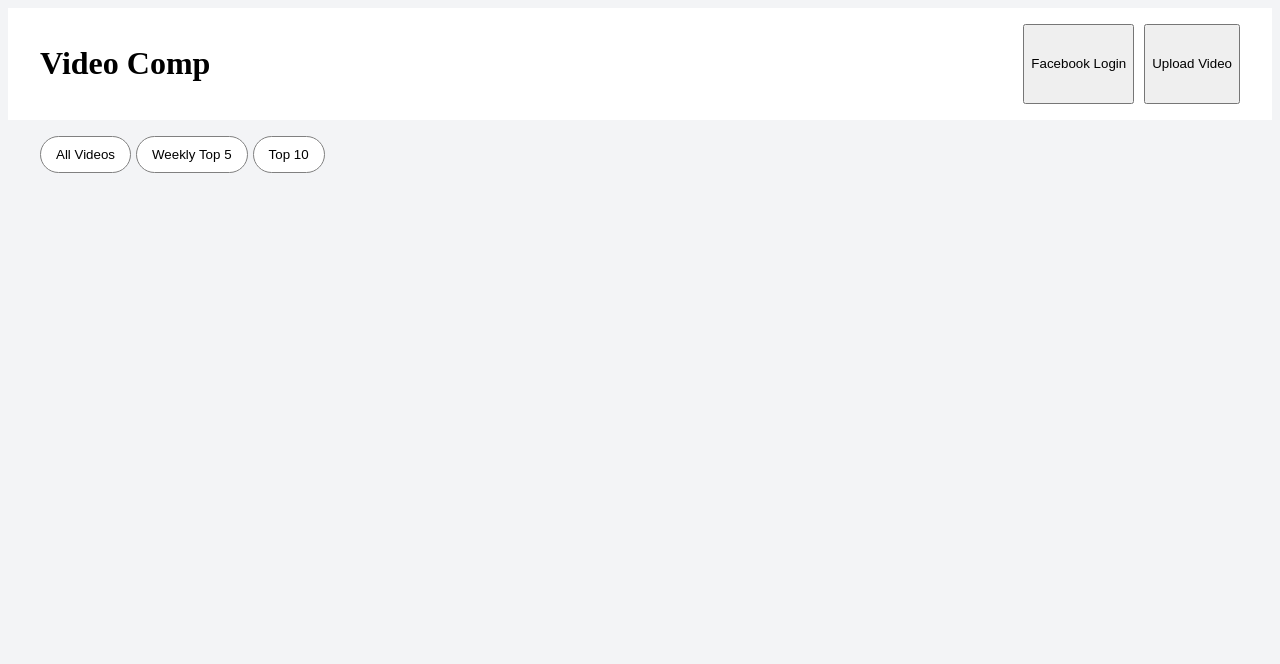
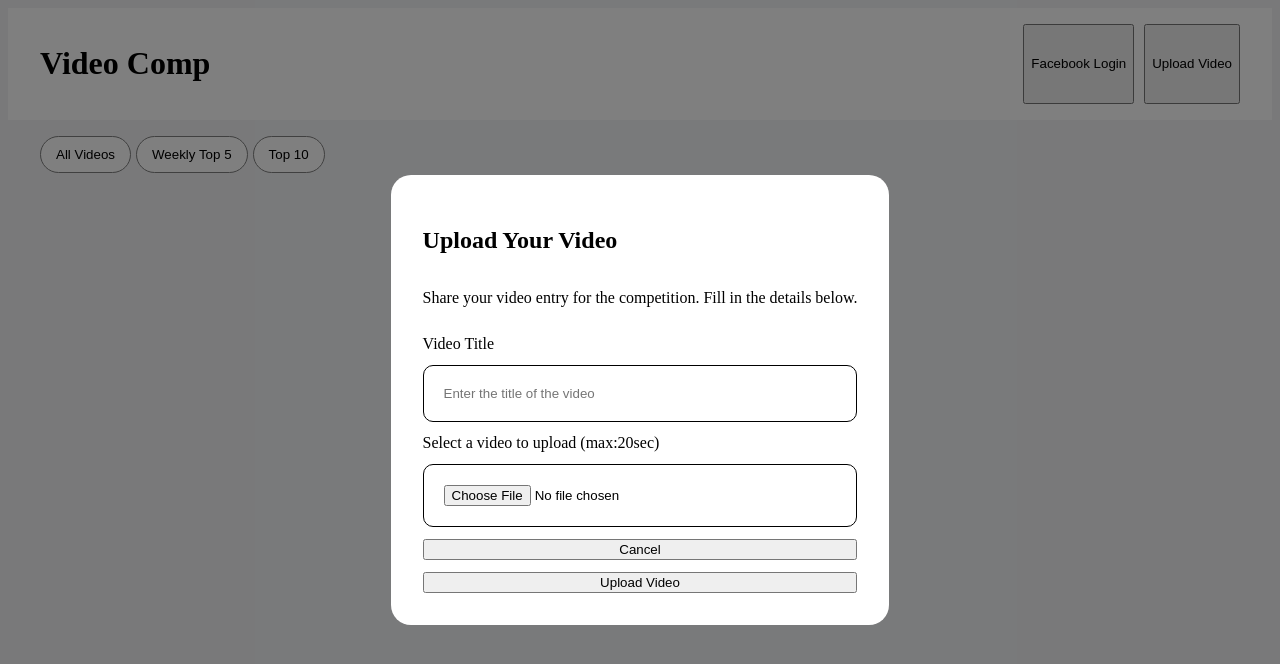
Before and after one commit to faethonAnt/video-comp, a website: page public/index.html in a window 1280 px wide. Both pictures are taken after a click on the button "Upload Video". Drawn offline with Linux system fonts and the light colour scheme; no server answers.

Commit message:
upload function

```diff
--- a/public/index.html
+++ b/public/index.html
@@ -13,11 +13,32 @@
             <h1>Video Comp</h1>
 
             <div id="header-actions">
+
                 <button id="facebook-login-btn">Facebook Login</button>
                 <button id="upload-btn">Upload Video</button>
+
             </div>
 
         </header>
+
+        <div id="upload-modal" style="display: none;">
+                    <div id="modal-content">
+                        <h2>Upload Your Video</h2>
+                        <form id="upload-form" >
+                            <p>Share your video entry for the competition. Fill in the details below.</p>
+                            <label for="video-title">Video Title</label>
+                            <input name="title" type="text" id="video-title" placeholder="Enter the title of the video">
+
+                            <label for="video">Select a video to upload (max:20sec)</label>
+                            <input type="file" name="video" id="video-file">
+
+                            <button id="cancel-btn" type="button">Cancel</button>
+
+                            <button id="modal-upload-btn">Upload Video</button>
+                        </form>
+                    </div>
+                </div>
+
 
         <nav id="video-filtering">
             <!--data-filter can be accessed with button.dataset.filter from js -->
--- a/public/index.js
+++ b/public/index.js
@@ -36,7 +36,7 @@ async function loadVideos() {
         <div class="card-body">
           <h3>${video.title}</h3>
           <p>${video.createdAt}</p>
-          <button class="vote-btn" onclick="voteVideo(${video.id})">Vote</button>
+          <button class="vote-btn" onclick="voteVideo(${video.id})">👍 Vote</button>
         </div>
     </div>
 `;
@@ -61,9 +61,43 @@ async function voteVideo(id) {
   }
 }
 
+function openUploadModal() {
+  document.getElementById("upload-modal").style.display = "flex";
+}
+
+function closeUploadModal() {
+  document.getElementById("upload-modal").style.display = "none";
+}
+
+document.getElementById("upload-form").addEventListener("submit", async (e) => {
+  e.preventDefault(); // no page reload
+
+  const formData = new FormData(e.target);
+
+  const response = await fetch("/video/upload", {
+    method: "POST",
+    body: formData,
+  });
+  const data = await response.json();
+
+  if (response.ok) {
+    closeUploadModal();
+  } else {
+    alert(data.message);
+  }
+});
+
 loadVideos();
 checkAuth();
 
 document
   .getElementById("facebook-login-btn")
   .addEventListener("click", facebookLogin);
+
+document
+  .getElementById("upload-btn")
+  .addEventListener("click", openUploadModal);
+
+document
+  .getElementById("cancel-btn")
+  .addEventListener("click", closeUploadModal);
--- a/public/style.css
+++ b/public/style.css
@@ -62,6 +62,38 @@ body{
     padding: 10px;
 }
 
+/* MODAL WINDOW */
+#upload-modal{
+    display: flex;
+    flex-direction: column;
+    justify-content: center;
+    align-items: center;
+    position: fixed;
+    inset: 0;
+    z-index: 100;
+    background-color: rgba(0,0,0,0.5);
+    gap: 10px;
+}
+
+#modal-content{
+    align-items: center ;
+    background-color: white;
+    padding: 32px;
+    border-radius: 20px;
+}
+
+#upload-form{
+    display: flex;
+    flex-direction: column;
+    gap: 12px;
+}
+
+#upload-form input{
+    padding: 20px;
+    border: 1px solid black;
+    border-radius: 10px;
+}
+
 
 video{
     width: 100%;
```
Also changed, not shown: 1 other file.
